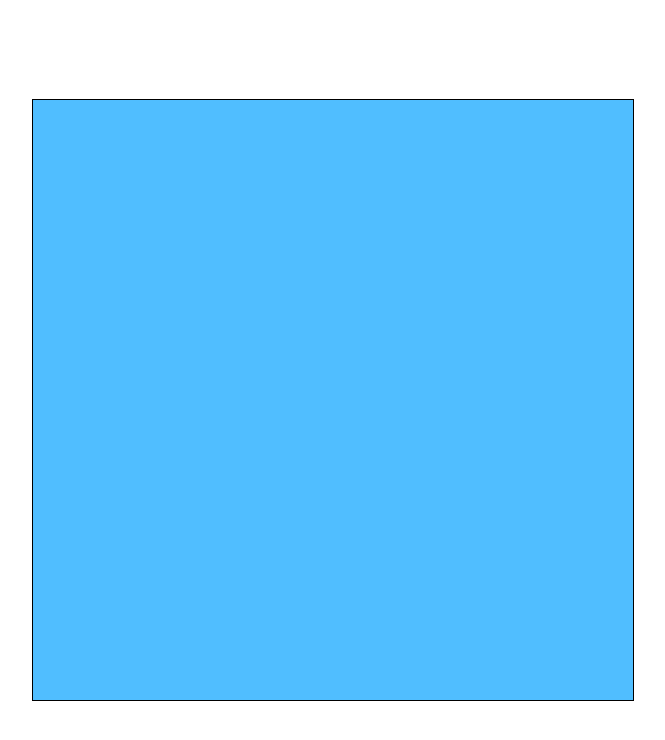
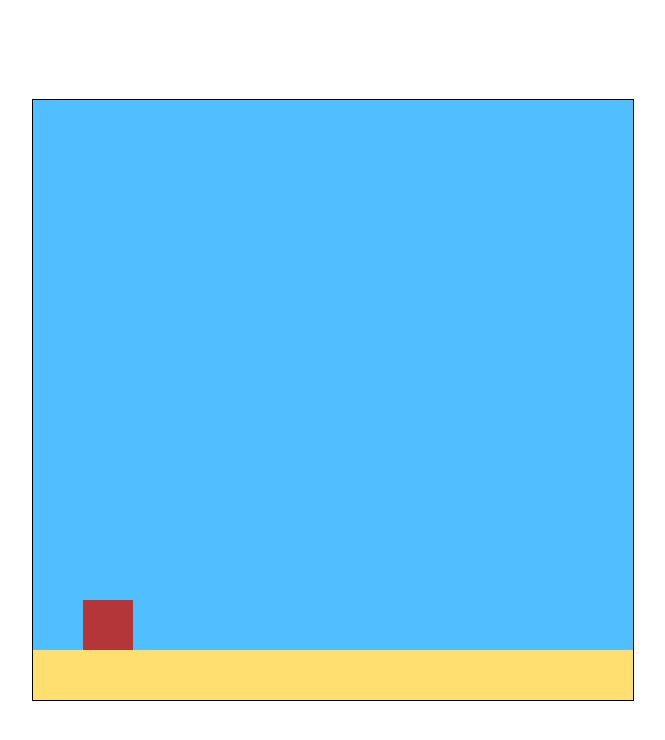
Before and after one commit to SauloNarciso/Bozogame, a plain HTML site: page index.html in a window 1280 px wide. Shown: the whole page, without its empty margins (307-972 px from the left). Drawn offline with Linux system fonts and the light colour scheme.

Commit message:
Update index.html
chao
bloco
pulo

```diff
--- a/index.html
+++ b/index.html
@@ -18,10 +18,56 @@
 <body>
 <script>
     //variáveis de jogo (canvas = ambiente, ctx = contexto)
-    var canvas, ctx, ALTURA, LARGURA, frames = 0;
+    var canvas, ctx, ALTURA, LARGURA, frames = 0, maxPulos = 3,
+
+    chao = {
+        y: 550,
+        altura: 50,
+        cor: "#ffdf70",
+
+        desenha: function() {
+            ctx.fillStyle = this.cor;
+            ctx.fillRect(0, this.y, LARGURA,this.altura);
+        }
+    },
+
+    bloco = {
+        x: 50,
+        y: 0,
+        altura: 50,
+        largura: 50,
+        cor: "#B53638",
+        gravidade: 1.5,
+        velocidade: 0,
+        forcadopulo: 20,
+        qntpulos: 0,
+
+
+        atualiza: function(){
+            this.velocidade += this.gravidade;
+            this.y += this.velocidade;
+
+            if(this.y > chao.y - this.altura) {
+                this.y = chao.y - this.altura;
+                this.qntpulos = 0;
+            }
+        },
+
+        pula: function() {
+            if(this.qntpulos < maxPulos) {
+                this.velocidade = - this.forcadopulo;
+                this.qntpulos++;
+            }
+        },
+
+        desenha: function() {
+            ctx.fillStyle = this.cor;
+            ctx.fillRect(this.x, this.y, this.largura, this.altura);
+        }
+    };
 
     function clique(event) {
-        alert("clicou");
+        bloco.pula();
     }
 
     function main() {
@@ -53,11 +99,16 @@
 
     function atualiza() {
         frames++;
+
+        bloco.atualiza();
     }
 
     function desenha() {
         ctx.fillStyle = "#50beff";
         ctx.fillRect(0, 0, LARGURA, ALTURA);
+
+        chao.desenha();
+        bloco.desenha();
     }
 
 
```
